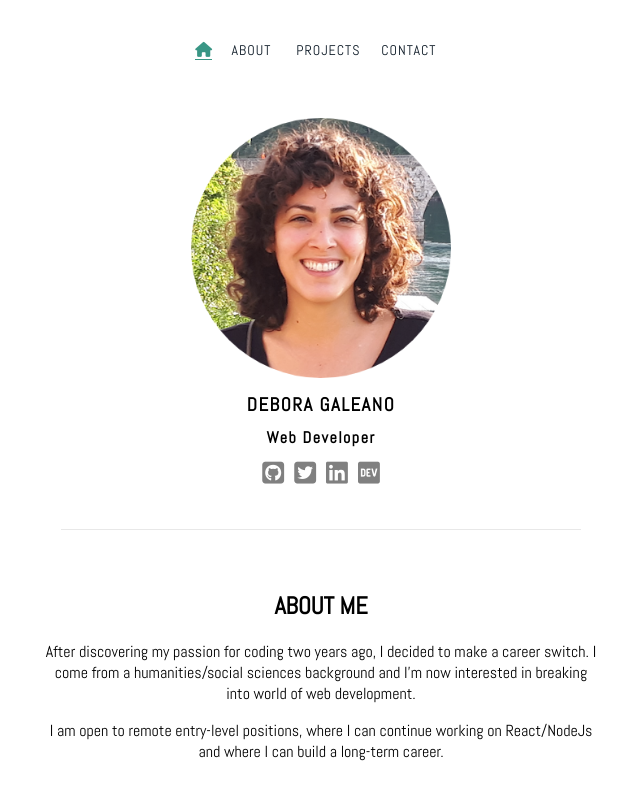
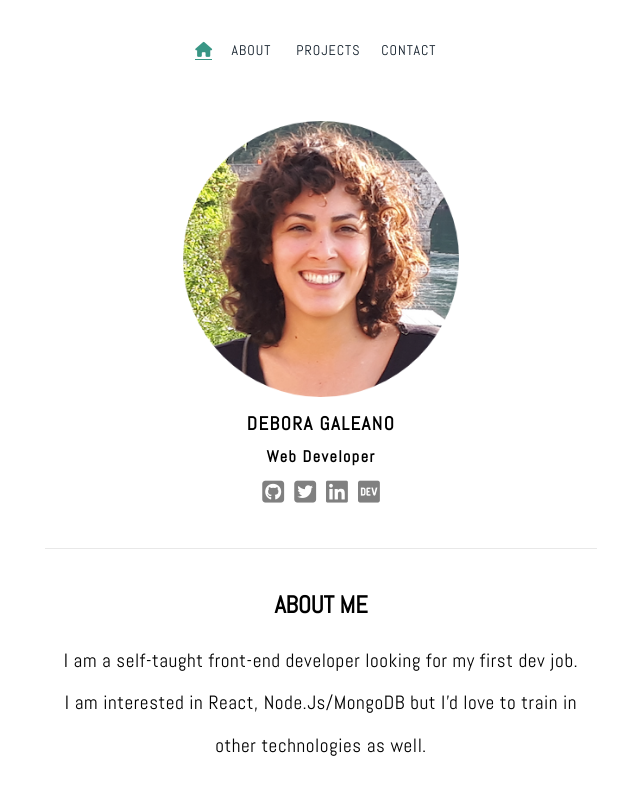
Before and after one commit to deboragaleano/portfolio-website-react, a React (Create React App) app: page / in a window 1280 px wide. Shown: the top 787 px of the page, without its empty margins (319-959 px from the left). Built offline with nearby package versions, Linux system fonts and the light colour scheme.

Commit message:
about section done

```diff
--- a/src/App.js
+++ b/src/App.js
@@ -7,7 +7,7 @@ import Contact from './components/Contact';
 import Projects from './components/Projects';
 import Home from './components/Home';
 import About from './components/About';
-import Navbar from './components/Navbar';
+import {Navbar} from './components/Navbar';
 
 const useStyles = makeStyles({
   root: {
--- a/src/components/About.js
+++ b/src/components/About.js
@@ -1,51 +1,56 @@
-import React from 'react';
-import {makeStyles} from '@material-ui/styles';
-import {Container} from '@material-ui/core';
+import React, {useState} from 'react';
+import { withStyles, makeStyles } from '@material-ui/core/styles';
+import {Container, Button} from '@material-ui/core';
 
 const useStyles = makeStyles({
-    btn: {
-        border: 0,
-        color: 'white',
-        padding: '0 30px',
+    text: {
+        letterSpacing: ".03em",
+        lineHeight: "2.2em",
+        fontSize: '1.2em'
     },
+    line: {
+        borderBottom: '1px solid #E8E8E8',
+        marginTop: '40px'
+    }
 })
 
+const ReadMore = withStyles((theme) => ({
+    root: {
+      color: '#339381f7',
+      fontFamily: 'Abel',
+      letterSpacing: '1px',
+      transition:'all 0.5s ease',
+      border: '1px solid #339381f7',
+      '&:hover': {
+        color: '#339381f7',
+        transition: 'all 1s ease',
+      },
+    },
+}))(Button);
+
 function About() {
+    const [expanded, setExpanded] = useState(false)
     const classes = useStyles();
+
+    const expandedText =
+        <>
+        <p>I am currently participating in <a href="https://the-collab-lab.codes/who-we-are/" target='_blank' rel="noopener noreferrer" >The Collab Lab</a>, building a React/Firebase app and pair programming with an amazing team of talented developers. I’m gaining experience working remotely and learning how sofware teams work.</p>
+        <p>Besides coding, I love travelling and discovering new places. I'm originally from Paraguay but I studied and lived in Europe for the past six years and now I live in Norway with my partner. </p>
+        <p>My coding language is <strong>JavaScript</strong> and my speaking languages are Spanish, English, and some French. Currently learning Norwegian ;)</p>
+        </>
 
     return (
             <Container maxWidth='sm'>
                 <h2>ABOUT ME</h2>
-                <div clas>
-                    <p>After discovering my passion for coding two years ago, I decided to make a career switch. I come from a humanities/social sciences background and I'm now interested in breaking into world of web development.</p>
-                    <p>I am open to remote entry-level positions, where I can continue working on React/NodeJs and where I can build a long-term career.
-                    </p>
+                <div className={classes.text}>
+                    <p>I am a self-taught front-end developer looking for my first dev job.
+                    <br />I am interested in React, Node.Js/MongoDB but I'd love to train in other technologies as well.</p>
+
+                    {expanded ? expandedText : <ReadMore onClick={() => setExpanded(true)}>READ MORE</ReadMore>}
                 </div>
-                {/* <p>Besides coding, I love travelling and discovering new places. I studied and lived in Europe for the past six years and now I live in Norway with my partner. </p>
-                <p>My coding language is JavaScript and my speaking languages are Spanish (native from Paraguay), English (did my BA in the US), French (studied in France for a year+) and now some Norwegian because it's the local language ;)</p> */}
-                                {/* <h1>DEBORA GALEANO</h1> */}
+                <div className={classes.line}></div>
             </Container>
     )
 }
 
 export default About
-
-/**
-
-TODO:
--SHORT version and LONG Version (?)
-*/
-
-
-
-/**
-    font-family: Abel;
-    font-weight: 400;
-    font-style: normal;
-    font-size: 18px;
-    letter-spacing: .03em;
-    line-height: 2.2em;
-    text-transform: uppercase;
-    color: #000;
-
-*/
--- a/src/components/Home.js
+++ b/src/components/Home.js
@@ -7,11 +7,11 @@ import Projects from './Projects'
 import Footer from './Footer';
 
 const useStyles = makeStyles({
-    root: {
-        // backgroundColor: '#282c34', react background
-        // #f5f5f5 grey kind of background
-        padding: '40px'
-    },
+    // root: {
+    //     // backgroundColor: '#282c34', react background
+    //     // #f5f5f5 grey kind of background
+    //     // padding: '10px'
+    // },
     img: {
         maxWidth: '50%'
     },
@@ -31,7 +31,7 @@ const useStyles = makeStyles({
     },
     line: {
         borderBottom: '1px solid #E8E8E8',
-        marginTop: '40px'
+        margin: '40px 0 40px 0'
     }
 })
 
--- a/src/components/Navbar.js
+++ b/src/components/Navbar.js
@@ -19,7 +19,7 @@ const NavButton = withStyles((theme) => ({
 
 const useStyles = makeStyles((theme) => ({
     root: {
-        margin: '30px 0 7px 0',
+        margin: '30px 0 50px 0',
     },
     margin: {
         margin: theme.spacing(0.3),
@@ -58,15 +58,4 @@ function Navbar() {
     )
 }
 
-export default Navbar
-
-
-
-
-/*
-TODO
-
-- Add Three links mininum (at the top)
-- Make it very minimalist and mobile first
-- Make it fixed!
-*/
+export {NavButton, Navbar}
```
